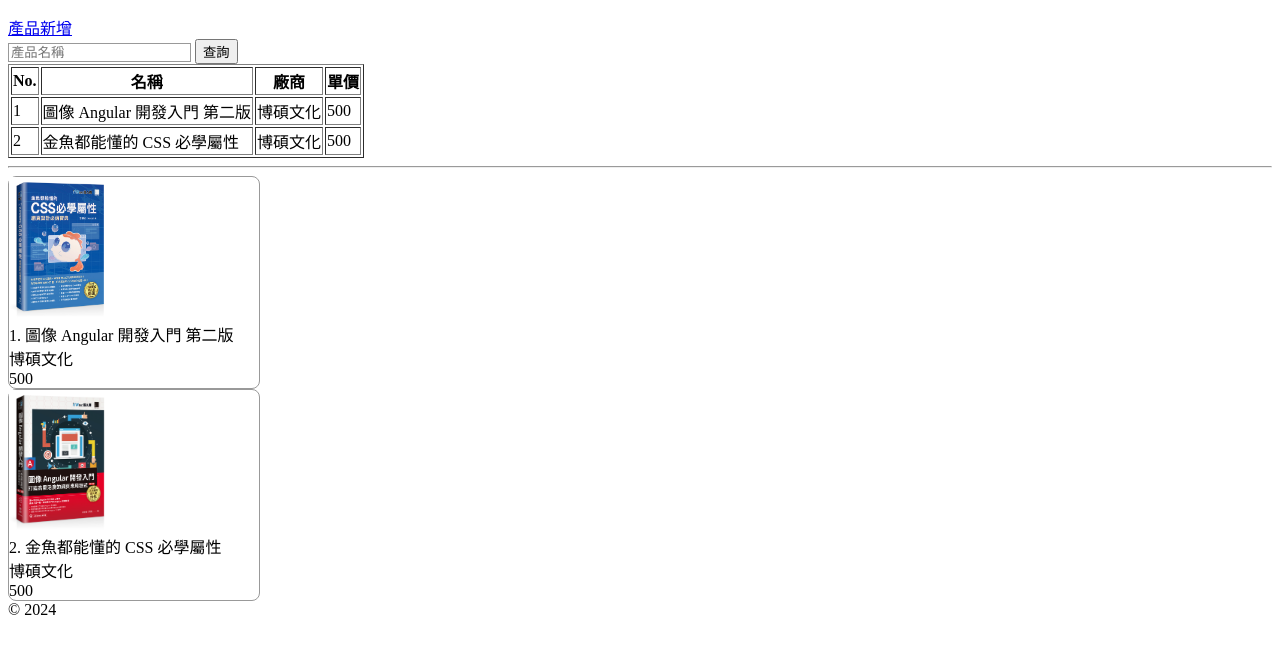
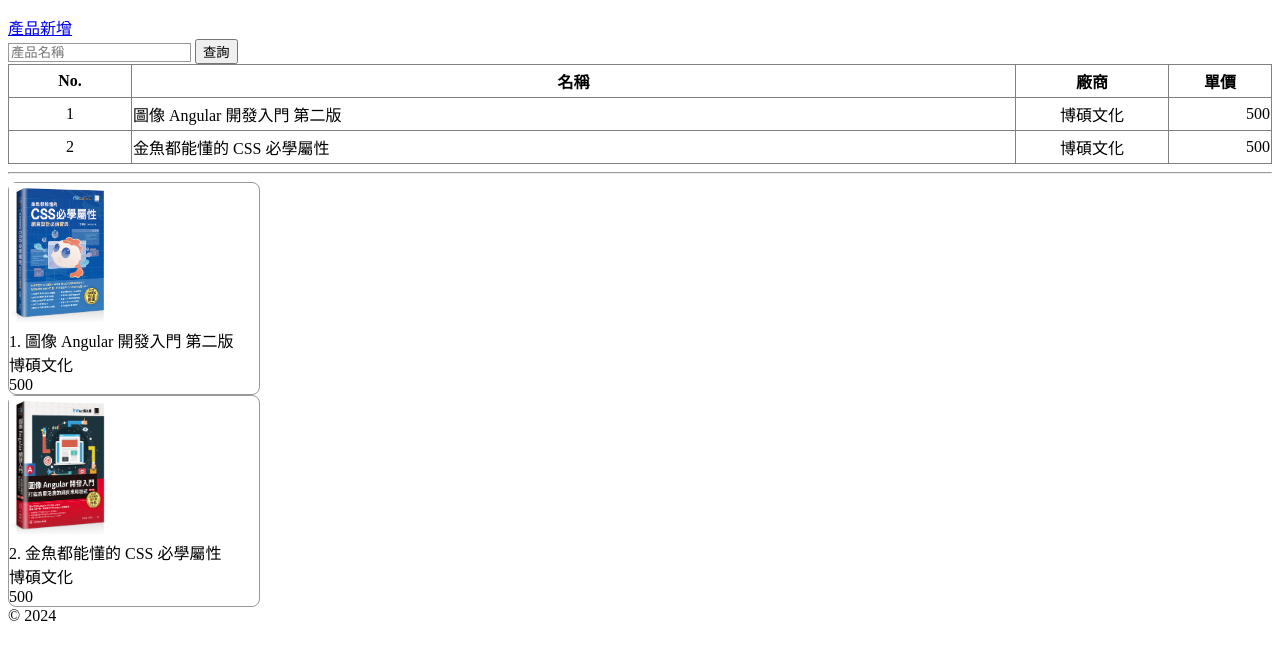
Before and after one commit to vic-crypto86/mcu-114-2-web-12130871, a plain HTML site: page src/index.html in a window 1280 px wide. Shown: the part 49-708 px from the top of the page. Drawn offline with Linux system fonts and the light colour scheme.

Commit message:
feat(css): 實作產品資料表樣式設定

```diff
--- a/src/index.html
+++ b/src/index.html
@@ -25,16 +25,16 @@
         <th>單價</th>
       </tr>
       <tr>
-        <td>1</td>
+        <td class="id">1</td>
         <td>圖像 Angular 開發入門 第二版</td>
-        <td>博碩文化</td>
-        <td>500</td>
+        <td class="company">博碩文化</td>
+        <td class="price">500</td>
       </tr>
       <tr>
-        <td>2</td>
+        <td class="id">2</td>
         <td>金魚都能懂的 CSS 必學屬性</td>
-        <td>博碩文化</td>
-        <td>500</td>
+        <td class="company">博碩文化</td>
+        <td class="price">500</td>
       </tr>
     </table>
     <hr />
--- a/src/style.css
+++ b/src/style.css
@@ -9,3 +9,27 @@ h3 {
 input[type="text"] {
   border: solid 1px #999;
 }
+table {
+  border-collapse: collapse;
+  width: 100%;
+}
+
+th,
+td {
+  height: 30px;
+}
+
+td.id {
+  width: 120px;
+  text-align: center;
+}
+
+td.company {
+  width: 150px;
+  text-align: center;
+}
+
+td.price {
+  text-align: right;
+  width: 100px;
+}
```
